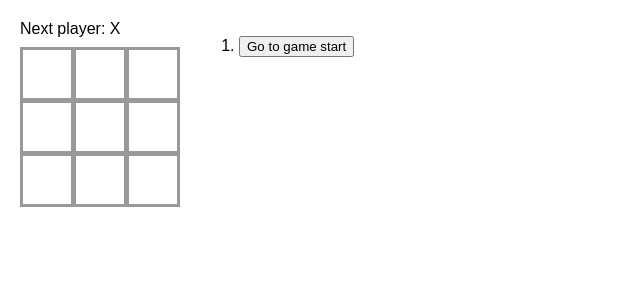
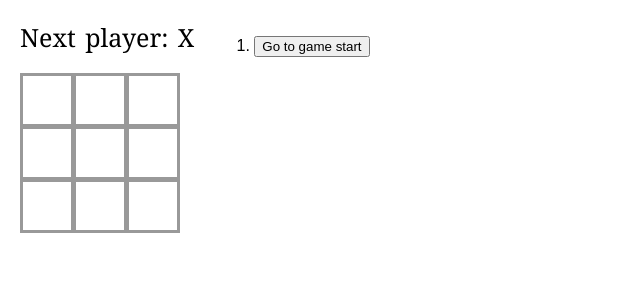
Before and after one commit to marcusmuntean/Countdown1Project, a React (Create React App) app in the folder wjwuw8/src/: page / in a window 1280 px wide. Shown: the top 300 px of the page, without its empty margins (0-640 px from the left). Built offline with nearby package versions, Linux system fonts and the light colour scheme.

Commit message:
CSS Change #2: updated status styling

```diff
--- a/wjwuw8/src/styles.css
+++ b/wjwuw8/src/styles.css
@@ -79,7 +79,10 @@ body {
 }
 
 .status {
-  margin-bottom: 10px;
+  margin-bottom: 20px;
+  font-size: 25px;
+  font-family: Cambria, Cochin, Georgia, Times, "Times New Roman", serif;
+  word-spacing: 3px;
 }
 .game {
   display: flex;
```
